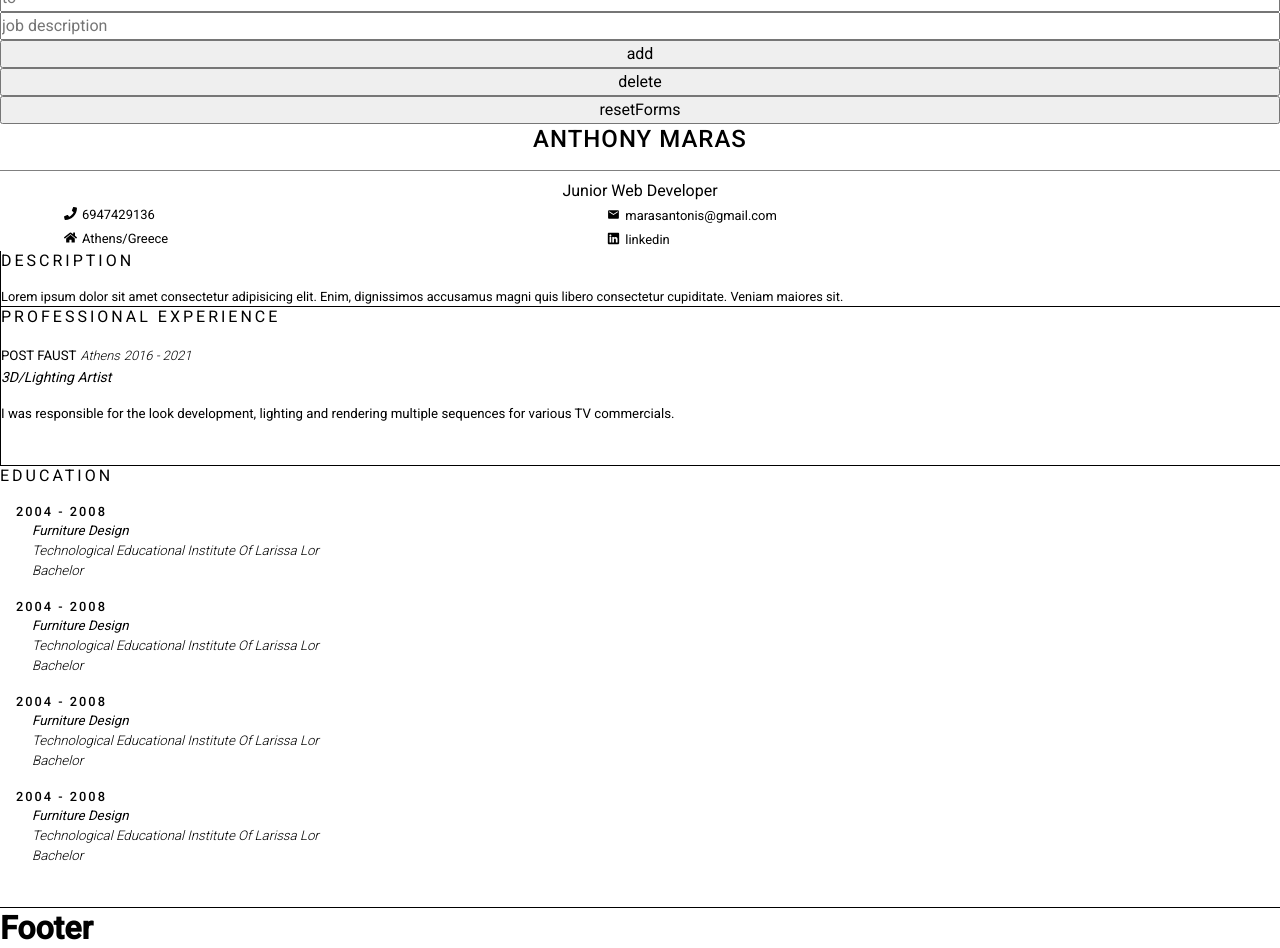
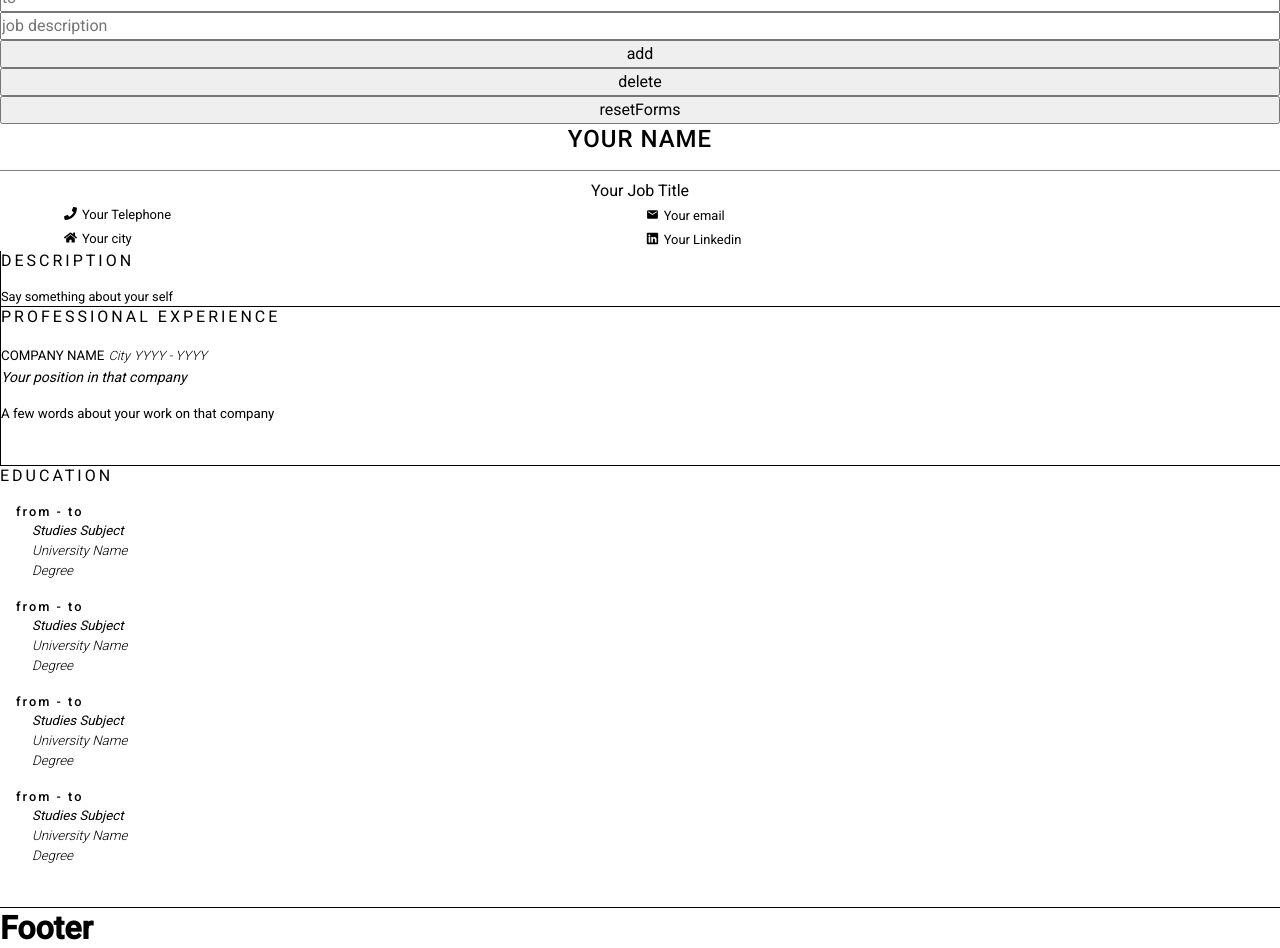
Before and after one commit to anmaras/cv-project, a React (Create React App) app: page / in a window 1280 px wide. Shown: the part 720-1668 px from the top of the page. Built offline with nearby package versions, Linux system fonts and the light colour scheme.

Commit message:
link cv with form

```diff
--- a/src/Components/Cv/CvEducation/CvEducationItem.js
+++ b/src/Components/Cv/CvEducation/CvEducationItem.js
@@ -1,18 +1,26 @@
 import React from 'react';
 import style from './CvEducation.module.css';
+import { useGlobalContext } from '../../../Context';
 
 function CvEducationItem() {
+  const { state } = useGlobalContext();
+  const { university, subject, degree, yearFrom, yearTo } = state;
+
+  const from = yearFrom ? yearFrom : 'from';
+  const to = yearTo ? yearFrom : 'to';
+  const uniName = university ? university : 'University Name';
+  const studiesSubject = subject ? subject : 'Studies Subject';
+  const uniDegree = degree ? degree : 'Degree';
+
   return (
     <div className={style['education-list-item']}>
       <p className={style.period}>
-        <span>2004</span> - <span>2008</span>
+        <span>{from}</span> - <span>{to}</span>
       </p>
       <div className={style['list-item-detail']}>
-        <p className={style.subject}>furniture design</p>
-        <p className={style.uni}>
-          Technological Educational Institute of Larissa lor
-        </p>
-        <p className={style.degree}>bachelor</p>
+        <p className={style.subject}>{studiesSubject}</p>
+        <p className={style.uni}>{uniName}</p>
+        <p className={style.degree}>{uniDegree}</p>
       </div>
     </div>
   );
--- a/src/Components/Cv/CvHeader/CvHeader.js
+++ b/src/Components/Cv/CvHeader/CvHeader.js
@@ -2,14 +2,18 @@ import React from 'react';
 import { FaPhone, FaHome, FaLinkedin } from 'react-icons/fa';
 import { MdEmail } from 'react-icons/md';
 import style from './CvHeader.module.css';
+import { useGlobalContext } from '../../../Context';
 
 function CvHeader() {
+  const { state } = useGlobalContext();
+  const { name, title, email, phone, city, linkedin, portfolio, profile } =
+    state;
   return (
     <section className={style['cv-header']}>
       <section className={style['info-primary__section']}>
         <div className={style['name-job__wrapper']}>
-          <h3 className={style.name}>Anthony Maras</h3>
-          <p className={style.job}>Junior Web Developer</p>
+          <h3 className={style.name}>{name ? name : 'your name'}</h3>
+          <p className={style.job}>{title ? title : 'your job title'}</p>
         </div>
         <ul className={style['link-list']}>
           <li>
@@ -17,7 +21,7 @@ function CvHeader() {
               <span>
                 <FaPhone />
               </span>
-              6947429136
+              {phone ? phone : 'Your Telephone'}
             </p>
           </li>
           <li>
@@ -25,7 +29,7 @@ function CvHeader() {
               <span>
                 <MdEmail />
               </span>
-              marasantonis@gmail.com
+              {email ? email : 'Your email'}
             </a>
           </li>
           <li>
@@ -33,7 +37,7 @@ function CvHeader() {
               <span>
                 <FaHome />
               </span>
-              Athens/Greece
+              {city ? city : 'Your city'}
             </p>
           </li>
           <li>
@@ -41,7 +45,7 @@ function CvHeader() {
               <span>
                 <FaLinkedin />
               </span>
-              linkedin
+              {linkedin ? linkedin : 'Your Linkedin '}
             </a>
           </li>
         </ul>
@@ -50,9 +54,7 @@ function CvHeader() {
         <div className={style['description__wrapper']}>
           <h4 className={style.title}>Description</h4>
           <p className={style.description}>
-            Lorem ipsum dolor sit amet consectetur adipisicing elit. Enim,
-            dignissimos accusamus magni quis libero consectetur cupiditate.
-            Veniam maiores sit.
+            {profile ? profile : 'Say something about your self'}
           </p>
         </div>
       </section>
--- a/src/Components/Cv/CvProExperience/CvProExperienceItem.js
+++ b/src/Components/Cv/CvProExperience/CvProExperienceItem.js
@@ -1,18 +1,37 @@
 import React from 'react';
 import style from './CvProExperience.module.css';
+import { useGlobalContext } from '../../../Context';
 
 function CvProExperienceItem() {
+  const { state } = useGlobalContext();
+  const {
+    position,
+    company,
+    companyCity,
+    workDescription,
+    workingFrom,
+    workingTo,
+  } = state;
+
   return (
     <div className={style['company-wrapper']}>
-      <p className={style['company-name']}>post faust</p>
-      <p className={style.location}>athens</p>
+      <p className={style['company-name']}>
+        {company ? company : 'Company Name'}
+      </p>
+      <p className={style.location}>{companyCity ? companyCity : 'City'}</p>
       <p className={style.period}>
-        <span>2016 - 2021</span>
+        <span>
+          {workingFrom ? workingFrom : 'YYYY'} -{' '}
+          {workingTo ? workingTo : 'YYYY'}
+        </span>
       </p>
-      <p className={style['job-position']}>3D/Lighting Artist</p>
+      <p className={style['job-position']}>
+        {position ? position : 'Your position in that company'}
+      </p>
       <p className={style['job-description']}>
-        I was responsible for the look development, lighting and rendering
-        multiple sequences for various TV commercials.
+        {workDescription
+          ? workDescription
+          : 'A few words about your work on that company'}
       </p>
     </div>
   );
```
